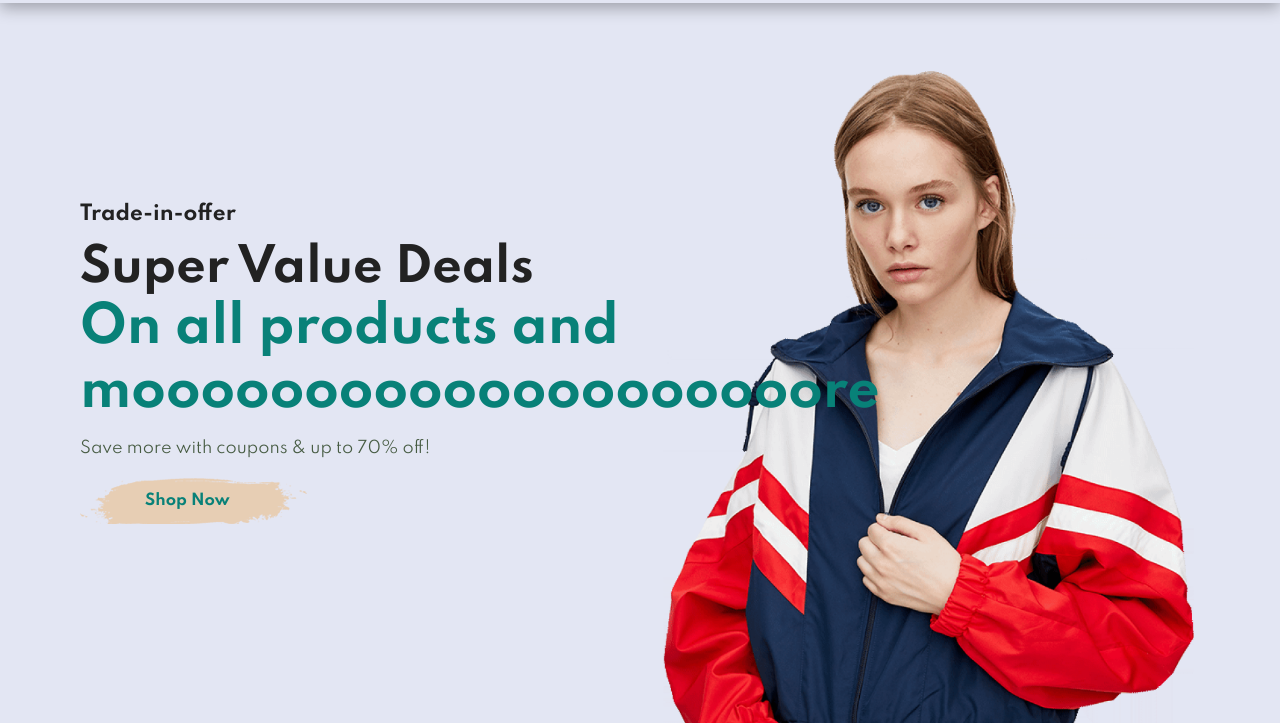
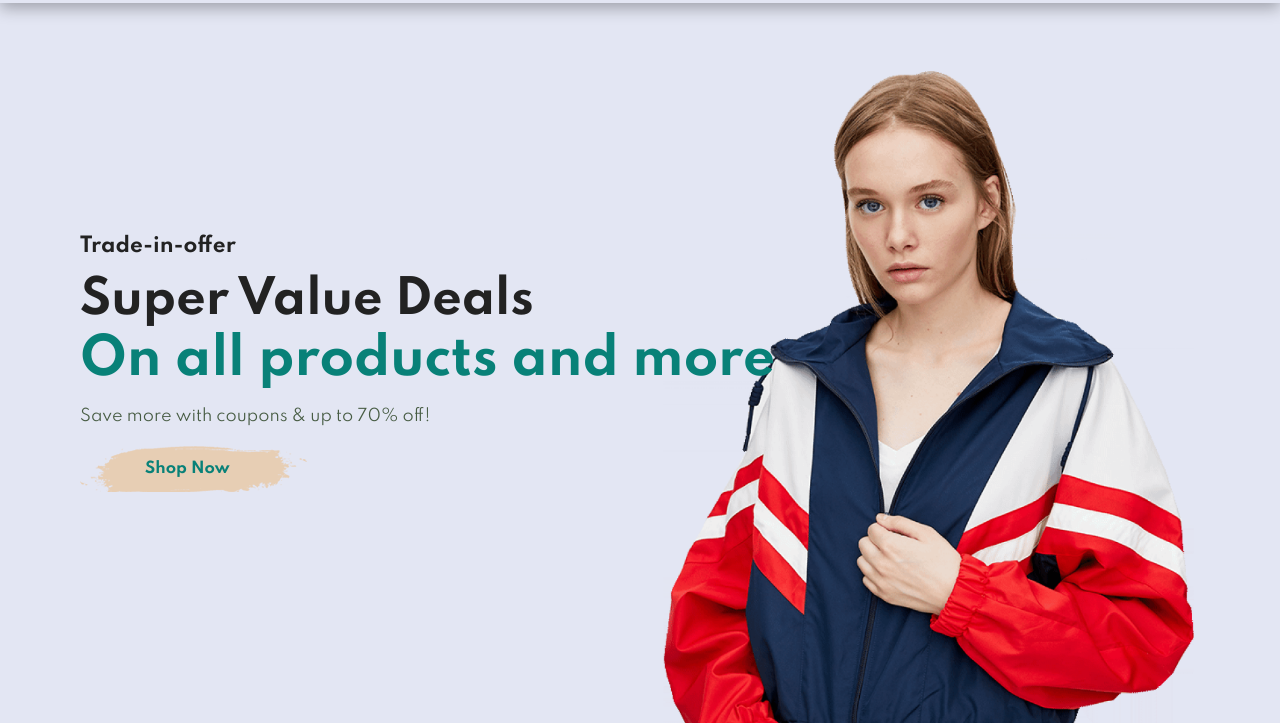
Before and after one commit to gourav631/Ecommerce_website, a plain HTML site: page index.html in a window 1280 px wide. Shown: the part 82-807 px from the top of the page. Drawn offline with Linux system fonts and the light colour scheme.

Commit message:
Update index.html

```diff
--- a/index.html
+++ b/index.html
@@ -27,7 +27,7 @@
     <section id="hero">
         <h4>Trade-in-offer</h4>
         <h2>Super Value Deals</h2>
-        <h1>On all products and moooooooooooooooooooore</h1>
+        <h1>On all products and more</h1>
         <p>Save more with coupons & up to 70% off!</p>
 
         <button>Shop Now</button>
```
